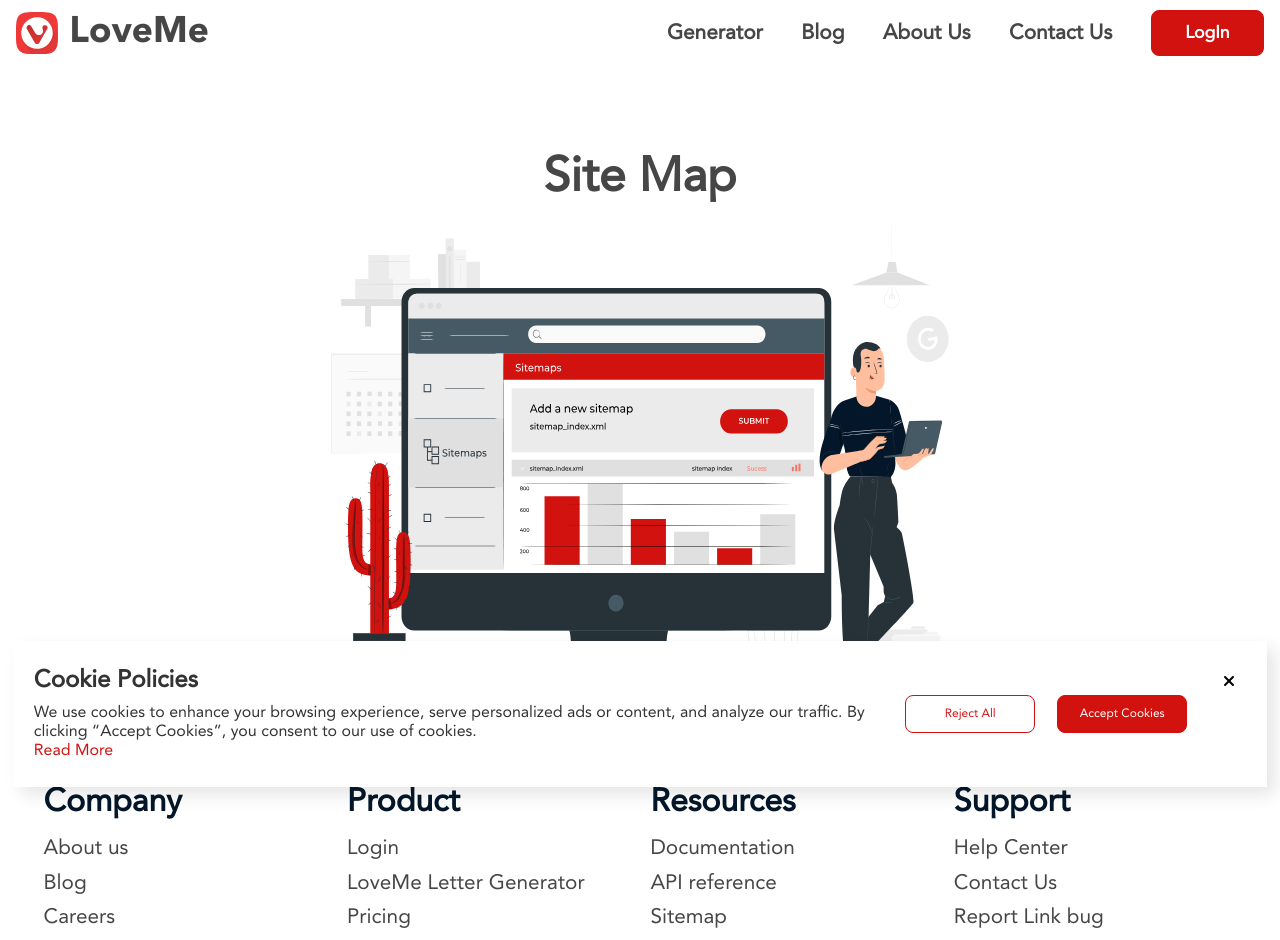
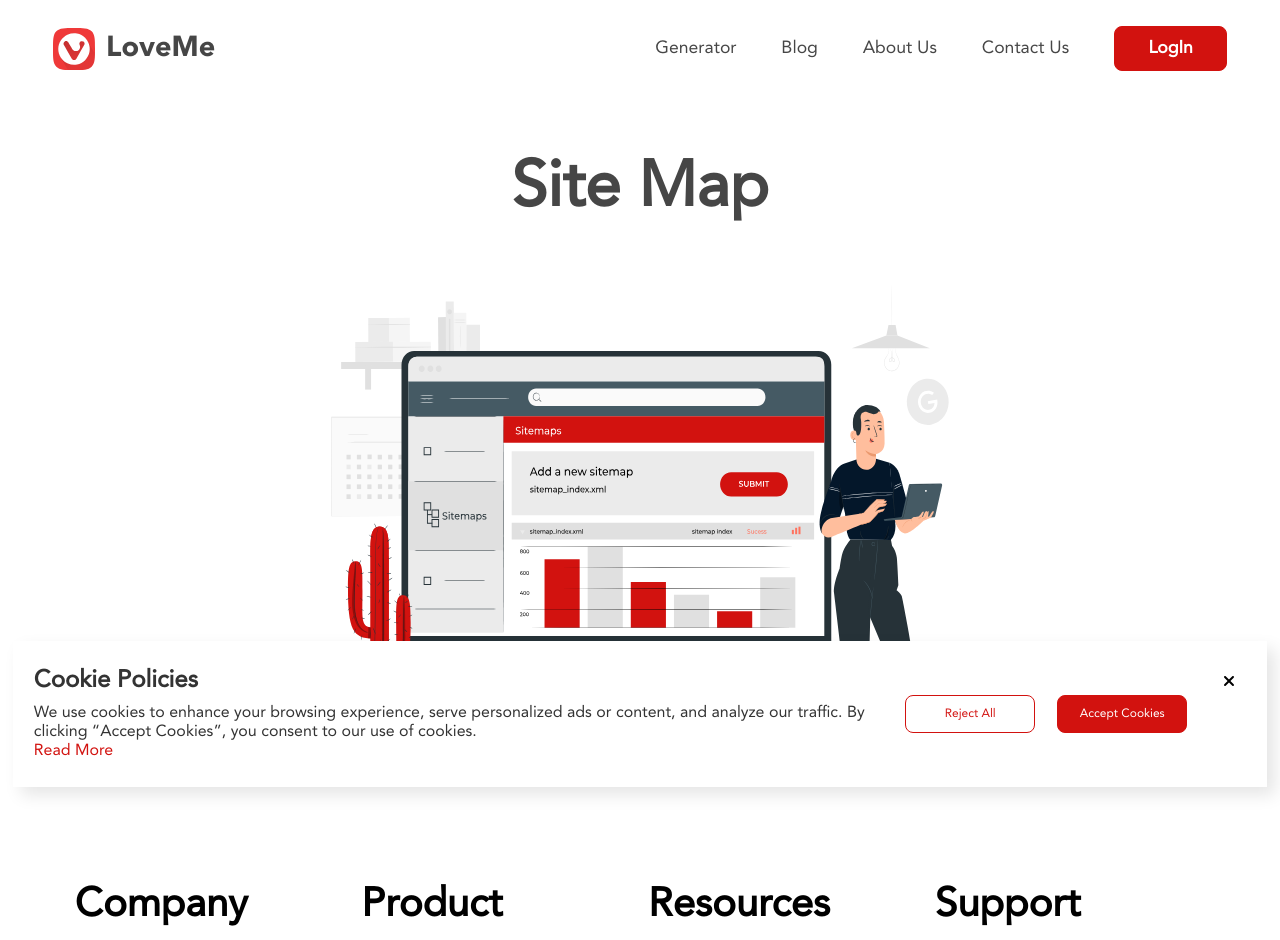
Before and after one commit to Phyya/love-letter-generator, a React (Create React App) app: page /sitemap in a window 1280 px wide. Shown: the top 940 px of the page. Built offline with nearby package versions, Linux system fonts and the light colour scheme.

Commit message:
fixing sitemap and nav

```diff
--- a/src/styles/Navbar.css
+++ b/src/styles/Navbar.css
@@ -37,7 +37,7 @@
   align-items: center;
   justify-content: space-between;
   color: var(--nav-text);
-  padding: 1.em 2.3em;
+  padding: 1.6em 2.3em;
 }
 
 a {
@@ -66,14 +66,14 @@ li {
   font-family: 'Avenir-bold';
   font-size: 1.5rem;
   color: var(--nav-text);
-  font-weight: 9000;
+  font-weight: 900;
 }
 .nav--links li {
   text-align: center;
 }
 .nav-link {
   font-size: 1.2rem;
-  padding: 0.5em 0;
+  padding: 0.7em 0;
 }
 .desktop {
   display: none;
@@ -94,20 +94,20 @@ li {
     align-items: center;
   }
   .nav-link {
-    font-size: 1.3rem;
-    font-weight: 600;
+    font-size: 1.1rem;
+    font-weight: 500;
 
     /* padding: 1em 0; */
   }
   .nav--links li:not(:last-of-type) {
-    margin-right: 2.4em;
+    margin-right: 2.8em;
   }
   .nav-logo--img {
     max-width: 42px;
     max-height: 42px;
   }
   .nav-logo__text {
-    font-size: 2.3rem;
+    font-size: 1.8rem;
   }
   .dash-arrow {
     width: 14px;
@@ -134,4 +134,8 @@ li {
     display: flex;
     align-items: center;
   }
+  .nav-link {
+
+    padding: 0em 0;
+  }
 }
--- a/src/styles/SiteMap.css
+++ b/src/styles/SiteMap.css
@@ -1,6 +1,6 @@
 :root {
-  --color-1: #464646;
-  --color-2: #04172a;
+  --sitem-1: #464646;
+  --sitem-2: #04172a;
 }
 @font-face {
   font-family: 'Avenir';
@@ -28,18 +28,19 @@ a {
   display: block;
 }
 .sitemap {
-  margin: 1.5em 0 6em;
+  margin: 1.5em 0 9em;
   font-family: 'Avenir', sans-serif;
-  font-size: 0.65rem;
+  font-size: 0.85rem;
   padding: 2em;
-  margin-top: 4em;
+  margin-top: 6em;
+  width: 100%;
 }
 .hero--leading {
   font-weight: 850;
-  font-size: 2rem;
+  font-size: 1.65rem;
   text-align: center;
-  margin-bottom: 1.4em;
-  color: var(--color-1);
+  margin-bottom: 2.1em;
+  color: var(--sitem-1);
 }
 .hero--img {
   text-align: center;
@@ -52,60 +53,60 @@ a {
   margin: 0 auto;
 }
 .links-section {
-  font-size: 1.2rem;
+  font-size: 0.85rem;
   margin-top: 2.5em;
 }
 .links--leading {
-  font-size: 1.4rem;
+  font-size: 1.3rem;
   font-family: 'Avenir';
   font-weight: 600;
   color: var(--color-2);
-  margin: 1.4em 0 0.2em;
+  margin: 2em 0 0.9em;
 }
 .link {
-  color: var(--color-1);
+  color: var(--sitem-1);
 }
 .link:hover {
   color: #d2120f;
 }
 .link:not(:last-of-type) {
-  margin-bottom: 0.2em;
+  margin-bottom: 0.7em;
 }
 
 @media (min-width: 768px) and (max-width: 1024px) {
   .hero--leading {
-    font-size: 2.3rem;
+    font-size: 1.7rem;
   }
   .links-section {
-    font-size: 1.3rem;
+    font-size: 1rem;
     margin-top: 4em;
   }
   .links--leading {
-    font-size: 1.6rem;
+    font-size: 1.3rem;
   }
 }
 @media screen and (min-width: 1024px) {
   .sitemap {
-    padding-left: 3.2em;
-    padding-right: 3.2em;
-    margin-top: 9em;
+    padding-left: 5.5em;
+    padding-right: 5.5em;
+    margin-top: 9.2em;
     font-size: 0.85rem
   }
   .hero--leading {
-    font-size: 3rem;
-    margin-bottom: 0.2em;
+    font-size: 4rem;
+    margin-bottom: 0.8em;
   }
   .links--leading {
-    font-size: 2rem;
+    font-size: 2.5rem;
     margin-bottom: 0.45em;
   }
   .links-section {
     font-size: 1.3rem;
     display: grid;
-    column-gap: 1em;
+    column-gap: 0.8em;
     grid-template-columns: repeat(4, 1fr);
   }
   .link:not(:last-of-type) {
-    margin-bottom: 0.44em;
+    margin-bottom: 0.8em;
   }
 }
```
